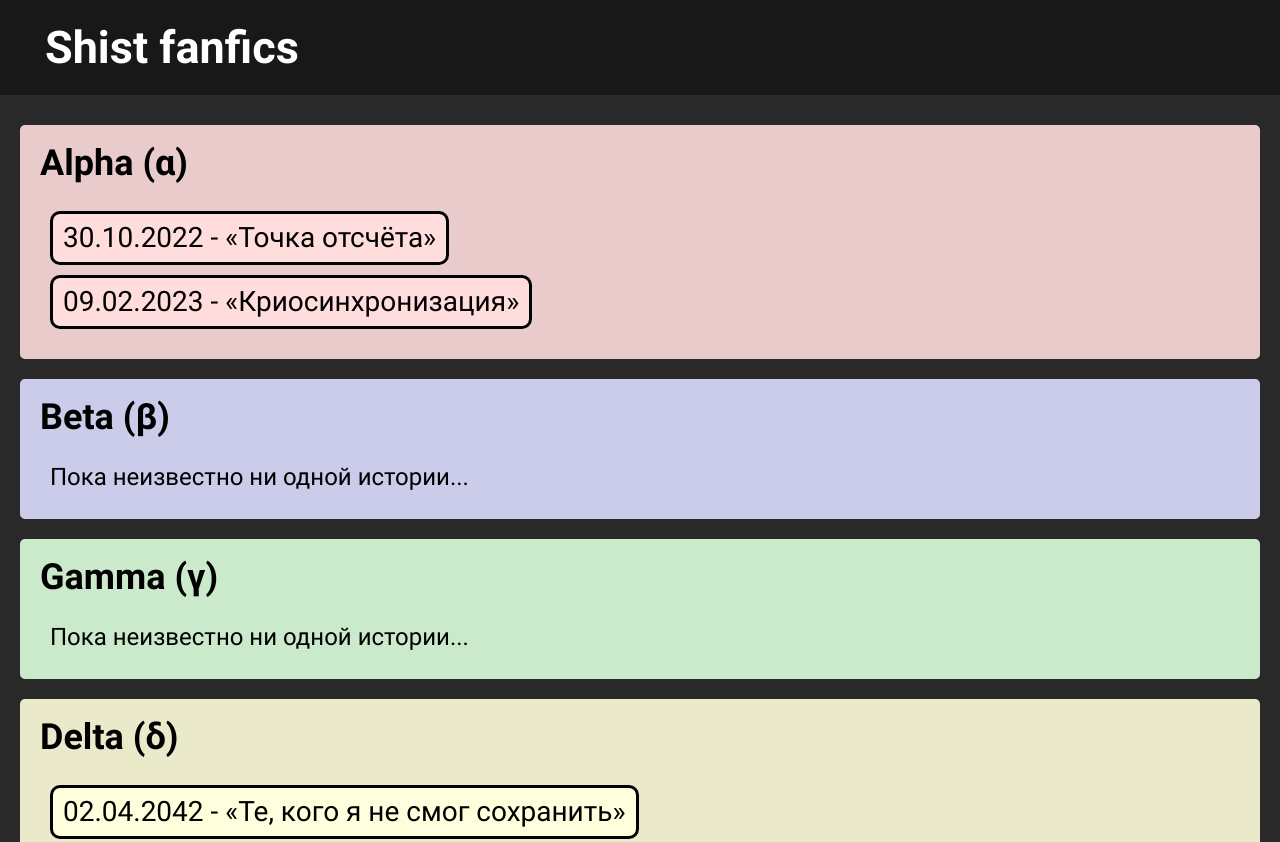
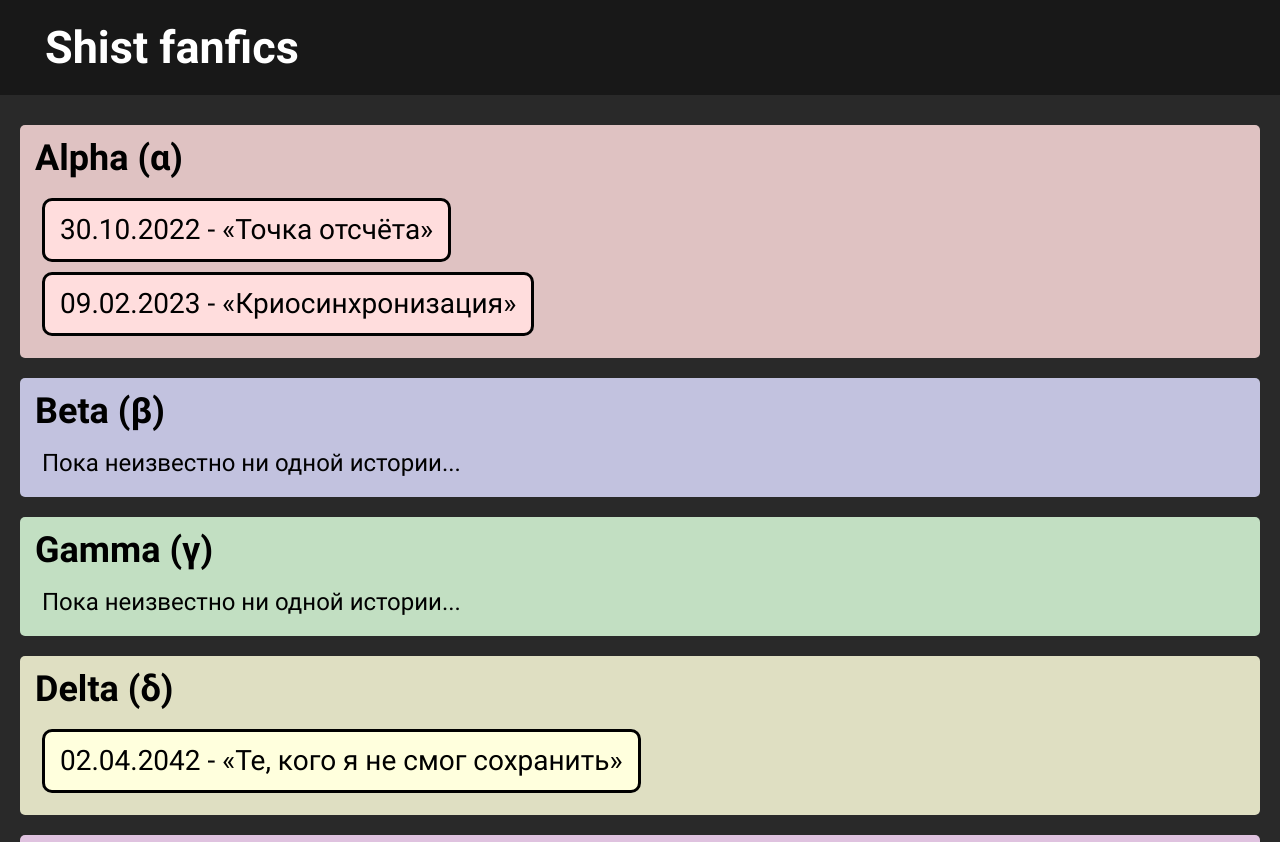
Before and after one commit to Shist/shist-fanfics, a Vue app: page / in a window 1280 px wide. Shown: the top 842 px of the page. Built offline with nearby package versions, Linux system fonts and the light colour scheme.

Commit message:
Changed styles for attractor field sections cards

```diff
--- a/src/App.vue
+++ b/src/App.vue
@@ -12,7 +12,7 @@
     <router-view />
     <footer class="app-footer">
       <div class="app-footer__container">
-        <span class="app-footer__version">Version 1.2.0</span>
+        <span class="app-footer__version">Version 1.3.0</span>
         <div class="app-footer__git-link-wrapper">
           <a
             href="https://github.com/Shist/shist-fanfics"
--- a/src/pages/MainPage.vue
+++ b/src/pages/MainPage.vue
@@ -75,36 +75,37 @@ function onFanficCardClicked(fanficId: string) {
 }
 
 .attractor-field-section {
-  padding: 20px;
+  padding: 15px;
   border-radius: 5px;
   @media (max-width: $phone-l) {
     padding: 10px;
   }
   &_alpha {
-    background-color: rgba(var(--color-alpha-rgb), 90%);
+    background-color: rgba(var(--color-alpha-rgb), 85%);
   }
   &_beta {
-    background-color: rgba(var(--color-beta-rgb), 90%);
+    background-color: rgba(var(--color-beta-rgb), 85%);
   }
   &_gamma {
-    background-color: rgba(var(--color-gamma-rgb), 90%);
+    background-color: rgba(var(--color-gamma-rgb), 85%);
   }
   &_delta {
-    background-color: rgba(var(--color-delta-rgb), 90%);
+    background-color: rgba(var(--color-delta-rgb), 85%);
   }
   &_epsilon {
-    background-color: rgba(var(--color-epsilon-rgb), 90%);
+    background-color: rgba(var(--color-epsilon-rgb), 85%);
   }
   &__headline {
     @include default-headline(36px, 36px, var(--color-text-dark));
-    margin-bottom: 20px;
+    margin-bottom: 15px;
     @media (max-width: $phone-l) {
+      margin-bottom: 10px;
       font-size: 24px;
       line-height: 24px;
     }
   }
   &__fanfics-cards-wrapper {
-    padding: 10px;
+    padding: 7px;
     display: flex;
     flex-direction: column;
     align-items: flex-start;
@@ -120,18 +121,40 @@ function onFanficCardClicked(fanficId: string) {
       }
     }
     .attractor-field-section__fanfic-card {
+      position: relative;
       @include default-text(28px, 28px, var(--color-text-dark));
-      padding: 10px;
+      padding: 15px;
       border-radius: 10px;
       border: 3px var(--color-text-dark) solid;
       cursor: pointer;
       transition: 0.3s;
+      &:hover {
+        box-shadow: 4px 4px 4px 0 rgba(0, 0, 0, 0.2);
+      }
+      &::before {
+        content: "";
+        position: absolute;
+        top: 0;
+        left: 0;
+        width: 100%;
+        height: 100%;
+        border-radius: 10px;
+        background: linear-gradient(
+          175deg,
+          rgba(255, 255, 255, 0.4) 0,
+          rgba(255, 255, 255, 0) 100%
+        );
+        opacity: 0;
+        transition: opacity 0.3s ease;
+        pointer-events: none;
+      }
+      &:hover::before {
+        opacity: 1;
+      }
       @media (max-width: $phone-l) {
+        padding: 10px;
         font-size: 16px;
         line-height: 16px;
-      }
-      &:hover {
-        transform: scale(1.05);
       }
       &_alpha {
         background-color: var(--color-alpha);
```
